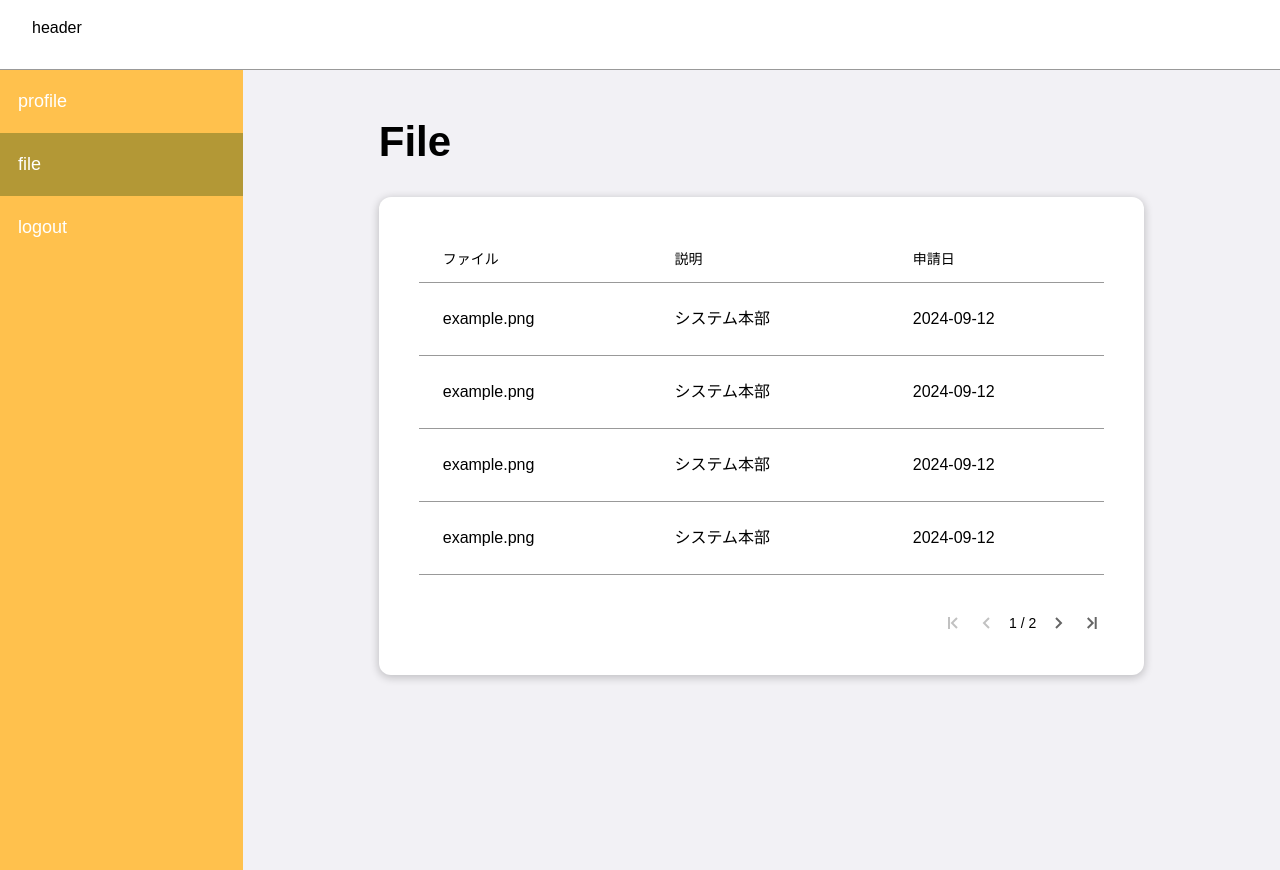
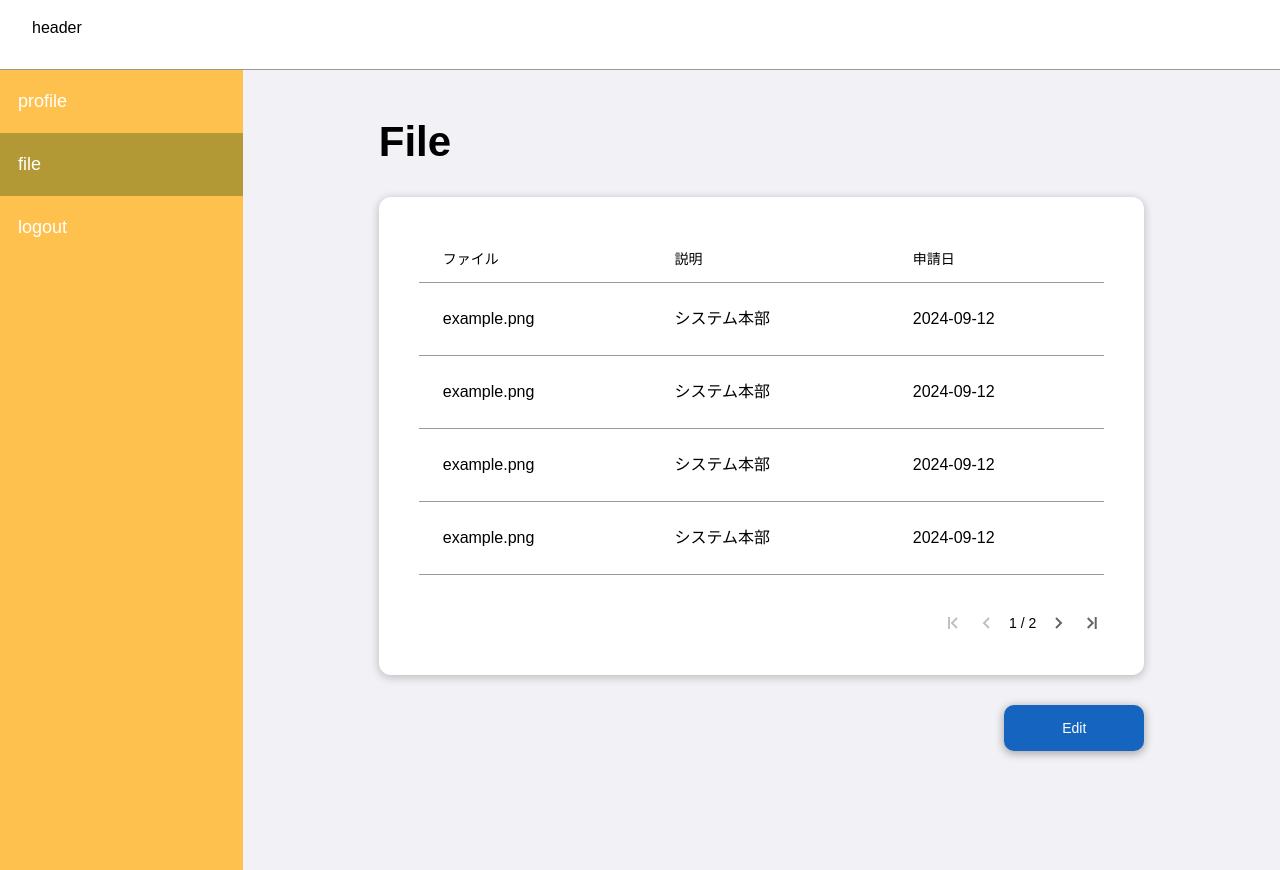
Before and after one commit to haisamarie/file-upload-page, a Next.js app: page /file in a window 1280 px wide. Built offline with nearby package versions, Linux system fonts and the light colour scheme.

Commit message:
ボタン追加

```diff
--- a/src/pages/file/index.tsx
+++ b/src/pages/file/index.tsx
@@ -2,6 +2,7 @@ import { Header } from '@/components/layouts/Header'
 import { Main } from '@/components/layouts/Main'
 import { Section } from '@/components/layouts/Section'
 import { Sidebar } from '@/components/layouts/Sidebar'
+import { Button } from '@/components/uis/Button'
 import { BasicTableWithPagination } from '@/components/uis/Table/BasicTableWithPagination'
 import { PageTitle } from '@/components/uis/Titles/PageTite'
 
@@ -65,6 +66,9 @@ const File = () => {
           <Section>
             <BasicTableWithPagination basePath='/file' columns={columns} data={data} />
           </Section>
+          <div className={styles['button-wrap']}>
+            <Button type='submit'>Edit</Button>
+          </div>
         </Main>
       </div>
     </>
--- a/src/pages/file/styles.module.scss
+++ b/src/pages/file/styles.module.scss
@@ -3,3 +3,9 @@
   height: 100vh;
   justify-content: space-between;
 }
+
+.button-wrap {
+  margin: 30px auto 0;
+  text-align: right;
+  width: 80%;
+}
```
